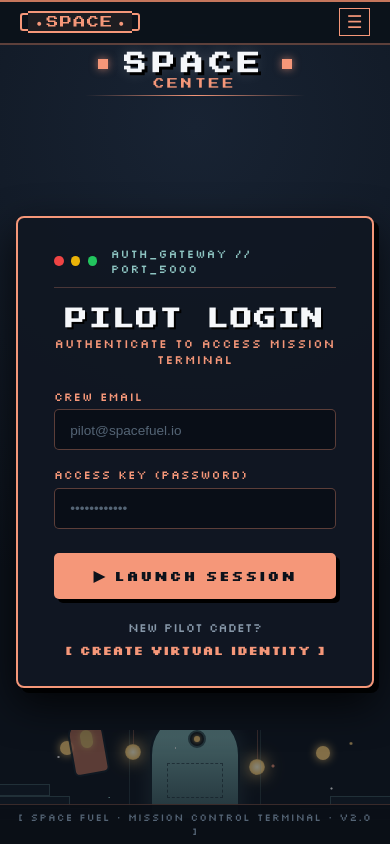
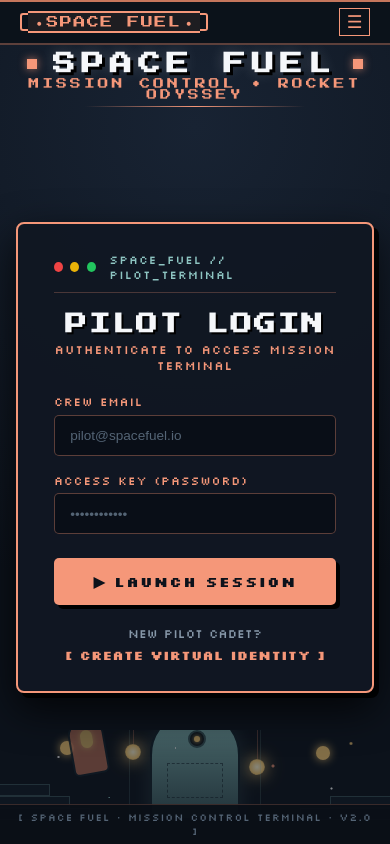
Before and after one commit to Deshan-Chandima/Rocket-Game, a React (Vite) app in the folder client/: page / in a window 390 px wide. Built offline with nearby package versions, Linux system fonts and the light colour scheme.

Commit message:
feat(ui): update game branding to SPACE FUEL and align navbar center emblem

```diff
--- a/client/src/App.jsx
+++ b/client/src/App.jsx
@@ -65,14 +65,14 @@ export default function App() {
         onLogout={handleLogout}
       />
 
-      {/* 2. Main Hero Banner matching .SPACE. CENTEE reference */}
+      {/* 2. Main Hero Banner */}
       <header className="hero-banner">
         <div className="hero-title-wrapper">
           <span className="pixel-box-accent"></span>
-          <h1 className="hero-pixel-title">SPACE</h1>
+          <h1 className="hero-pixel-title">SPACE FUEL</h1>
           <span className="pixel-box-accent"></span>
         </div>
-        <p className="hero-subtitle">CENTEE</p>
+        <p className="hero-subtitle">MISSION CONTROL &bull; ROCKET ODYSSEY</p>
         <div className="hero-divider"></div>
       </header>
 
--- a/client/src/components/Login.jsx
+++ b/client/src/components/Login.jsx
@@ -72,7 +72,7 @@ export default function Login({ onLoginSuccess, onSwitchToRegister }) {
         <span className="terminal-dot red"></span>
         <span className="terminal-dot yellow"></span>
         <span className="terminal-dot green"></span>
-        <span className="terminal-title">AUTH_GATEWAY // PORT_5000</span>
+        <span className="terminal-title">SPACE_FUEL // PILOT_TERMINAL</span>
       </div>
 
       <div className="auth-header">
--- a/client/src/components/Navbar.jsx
+++ b/client/src/components/Navbar.jsx
@@ -42,12 +42,12 @@ export default function Navbar({ activeView, onNavigate, user, onLogout }) {
           onClick={() => handleNavClick('login')}
           role="button"
           tabIndex={0}
-          title="Space Center"
+          title="Space Fuel Mission Control"
         >
           <div className="ribbon-wing wing-left"></div>
           <div className="ribbon-body">
             <span className="banner-dot">•</span>
-            <span className="banner-title">SPACE</span>
+            <span className="banner-title">SPACE FUEL</span>
             <span className="banner-dot">•</span>
           </div>
           <div className="ribbon-wing wing-right"></div>
--- a/client/src/index.css
+++ b/client/src/index.css
@@ -77,15 +77,24 @@ html, body {
   max-width: 1200px;
   margin: 0 auto;
   padding: 0.4rem 1.25rem;
-  display: flex;
+  display: grid;
+  grid-template-columns: 1fr auto 1fr;
   align-items: center;
-  justify-content: space-between;
+  position: relative;
 }
 
 .nav-group {
   display: flex;
   align-items: center;
   gap: 1.5rem;
+}
+
+.nav-left {
+  justify-self: start;
+}
+
+.nav-right {
+  justify-self: end;
 }
 
 .nav-link-btn {
@@ -115,6 +124,7 @@ html, body {
 
 /* Center Logo Banner ([ .SPACE. ]) */
 .nav-center-banner {
+  justify-self: center;
   display: flex;
   align-items: center;
   cursor: pointer;
@@ -950,6 +960,11 @@ html, body {
 }
 
 @media (max-width: 820px) {
+  .navbar-container {
+    display: flex;
+    justify-content: space-between;
+  }
+
   .nav-group {
     display: none;
   }
```
Also changed, not shown: client/index.html (+1 -1 lines).
